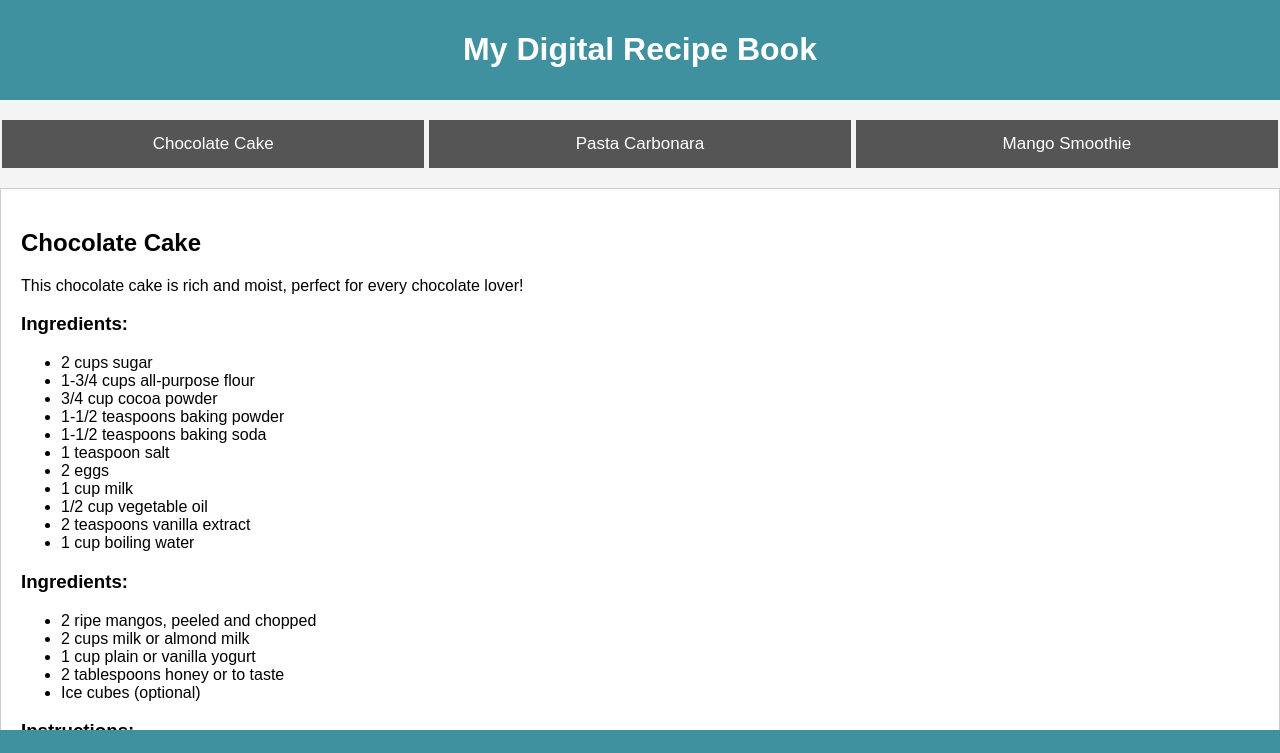
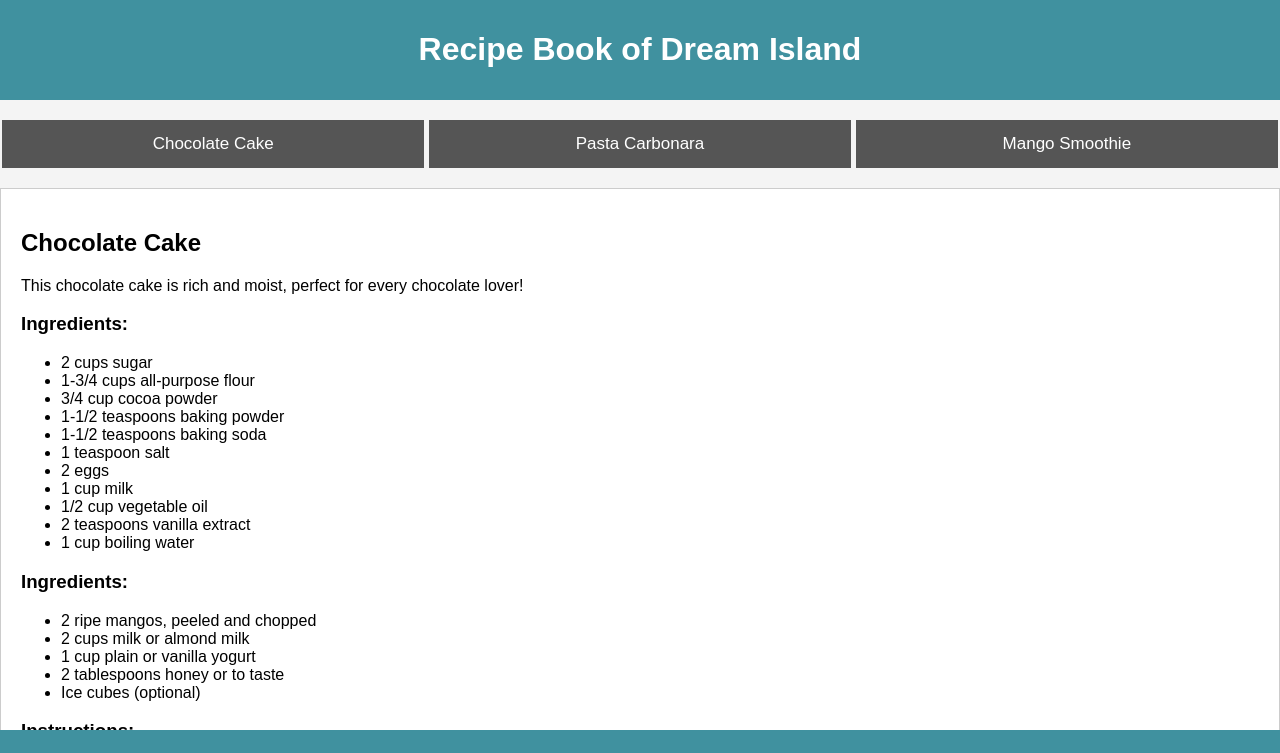
Before and after one commit to Beefynachos152/sa15, a plain HTML site: page index.html in a window 1280 px wide. Shown: the top 753 px of the page. Drawn offline with Linux system fonts and the light colour scheme.

Commit message:
Completed

```diff
--- a/index.html
+++ b/index.html
@@ -8,7 +8,7 @@
 </head>
 <body>
     <header>
-        <h1>My Digital Recipe Book</h1>
+        <h1>Recipe Book of Dream Island</h1>
     </header>
     <nav>
         <button class="tablink" onclick="openRecipe('Recipe1')">Chocolate Cake</button>
```
